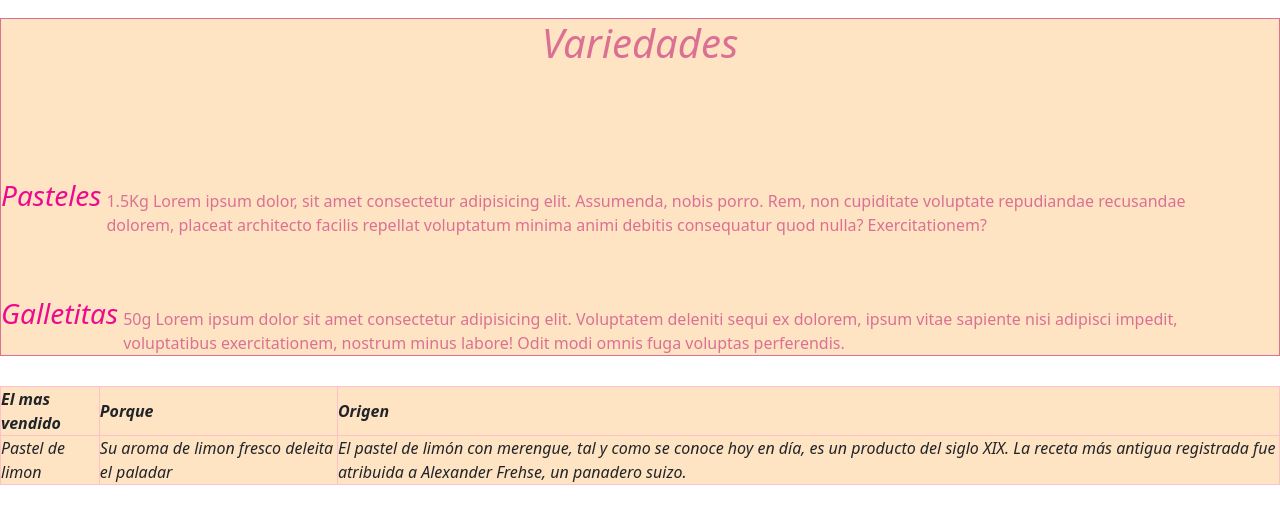
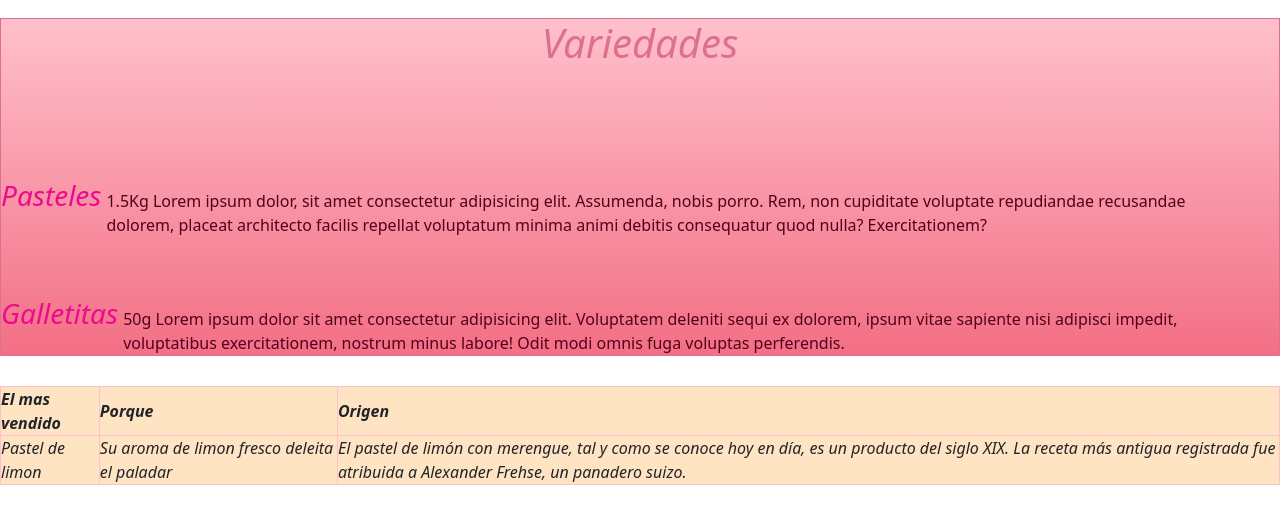
Before and after one commit to FastiOne/proyecto-coder1, a plain HTML site: page index.html in a window 1280 px wide. Shown: the part 1392-1904 px from the top of the page. Drawn offline with nearby package versions, Linux system fonts and the light colour scheme; a web font is replaced by a local one.

Commit message:
variedadcontainer

```diff
--- a/css/style.css
+++ b/css/style.css
@@ -193,7 +193,7 @@ header nav ul li{
     grid-template-columns: repeat(2,1);
     grid-template-rows: 100px;
     border: solid 1px palevioletred;
-    background-color: bisque;
+    background-image: linear-gradient( to bottom, pink, rgb(243, 111, 133));
     margin-top: 20px;
  }
 
@@ -205,8 +205,9 @@ header nav ul li{
  }
 
  .grid-containervariedad p{
-    color: palevioletred;
+    color: rgb(82, 2, 28);
  }
+
 
 
 
```
